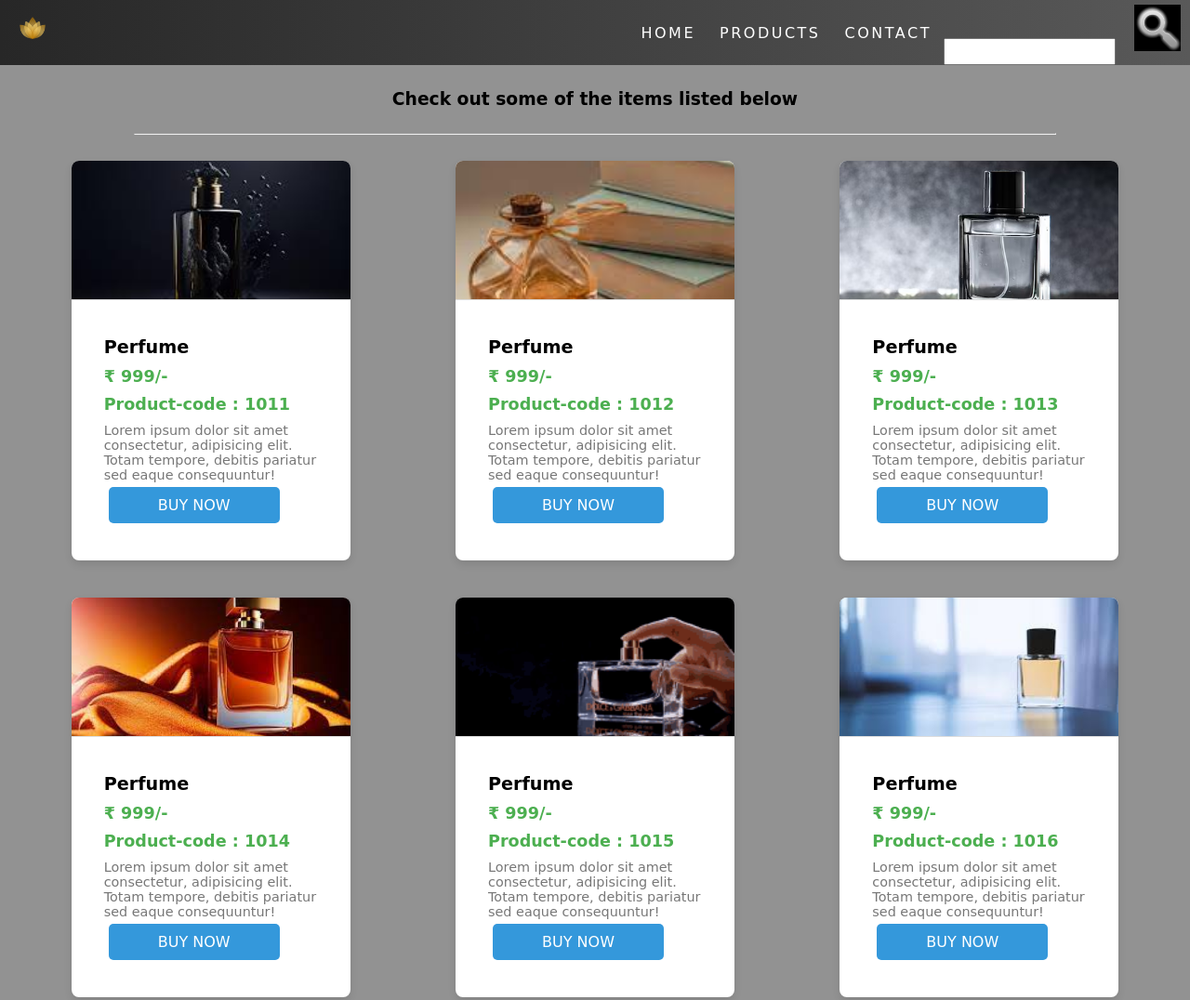
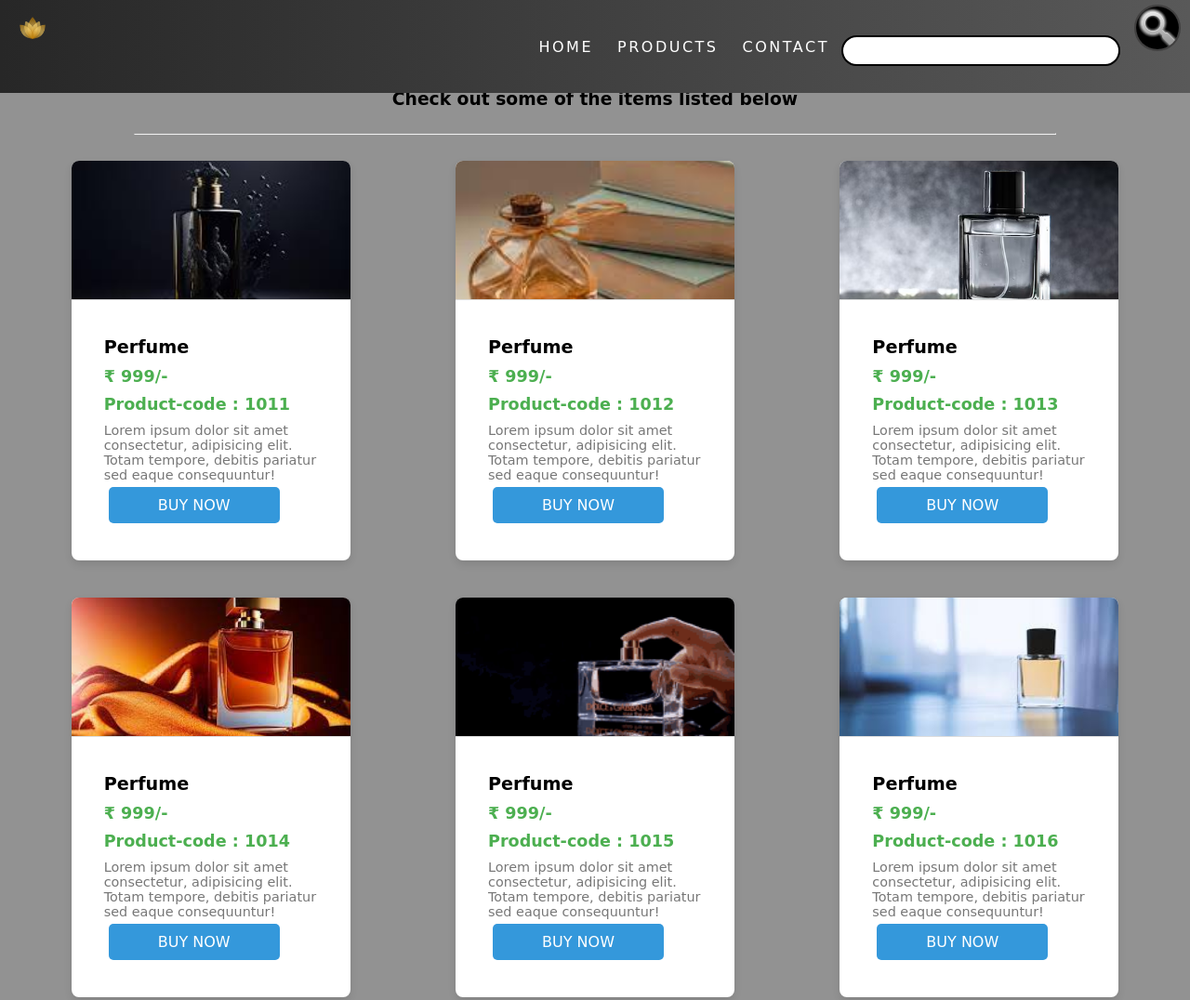
Before and after one commit to CS-coders/perfume-, a plain HTML site: page index.html in a window 1280 px wide. Shown: the top 1076 px of the page at 93% size. Drawn offline with Linux system fonts and the light colour scheme.

Commit message:
Update style.css

```diff
--- a/style.css
+++ b/style.css
@@ -15,7 +15,30 @@ body {
 
 /* navigation bar css */
 
+#search-container {
+    text-align: center;
+    margin: 0%;
+    color: #000000;
 
+}
+
+#search-box {
+    width: 300px;
+    padding: 10px;
+    font-size: 16px;
+}
+
+#search-icon {
+    cursor: pointer;
+    border-radius: 50px;
+    border: 2px solid rgb(65, 64, 64);
+    margin-bottom: 10px;
+
+}
+
+/* .highlight {
+    background-color: ;
+} */
 
 #search-box:hover {
     background-color: #ffffff;
@@ -24,25 +47,21 @@ body {
 }
 
 
-#sb-btn:hover {
+#search-icon:hover {
     background-color: #ffffff;
     color: rgb(143, 143, 143);
     box-shadow: 0 6px 8px 0 rgb(0, 0, 0), 0 8px 25px 0 rgb(180, 170, 170);
 }
-#sb-btn{
-    width: 40px;
-    margin-top: 10px;
-    margin: right 20px;
-    border-radius: 100%;
-    margin-left: 0px;
-}
+
 
 #search-box {
     padding: 5px;
     font-family: cursive;
-    margin-top: 10px;
-    margin-right:5px ;
-    margin-bottom: 0%;
+    margin-top: 0px;
+    margin-right: 0px;
+    margin-bottom: 29px;
+    border-radius: 50px;
+    border: 2px solid black;
 }
 
 #navbar {
```
